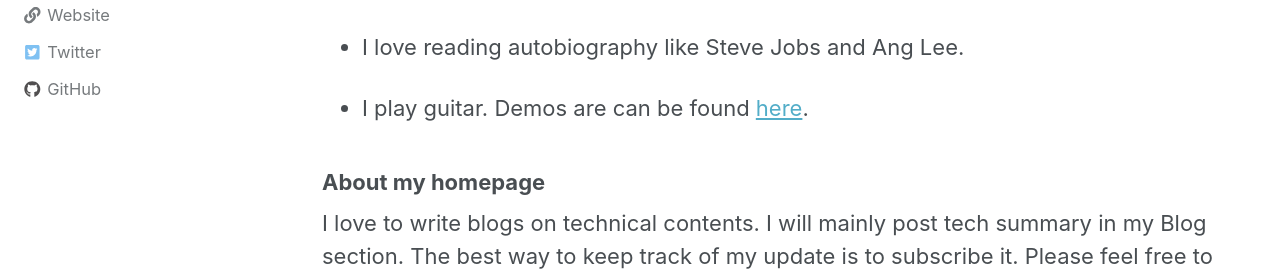
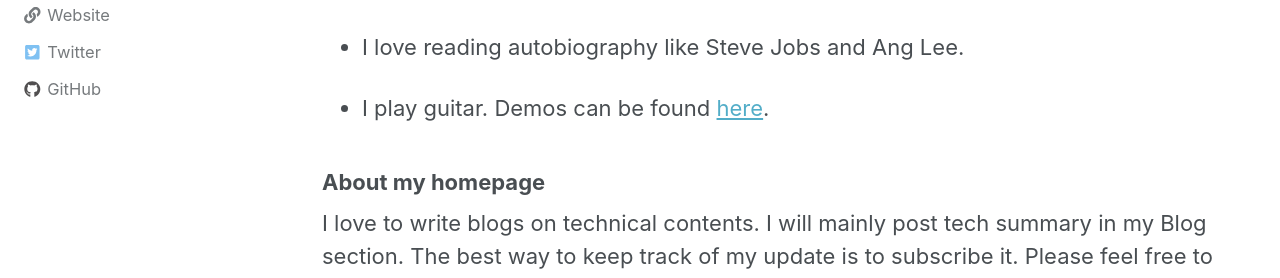
Before and after one commit to Wei2624/Wei2624.github.io, a Jekyll site: the page built from _pages/index.md, in a window 1280 px wide and 900 px high, scrolled down 1006 px. Shown: the part 301-579 px from the top of the window. Built offline with Jekyll 4.4.1, drawn with Linux system fonts in a browser that asks for light colours; nearby versions of some CDN libraries; comment, search, counter and statistics services are not loaded.

Commit message:
fix typo on index

```diff
--- a/_pages/index.md
+++ b/_pages/index.md
@@ -33,7 +33,7 @@ I write a tech blog [Machine Learning notes](https://wei2624.github.io/machine%2
 
 * I love reading autobiography like Steve Jobs and Ang Lee.
 
-* I play guitar. Demos are can be found [here](https://www.bilibili.com/video/BV1164y1U7Bu#reply4331688940).
+* I play guitar. Demos can be found [here](https://www.bilibili.com/video/BV1164y1U7Bu#reply4331688940).
 
 ### About my homepage
 
```
